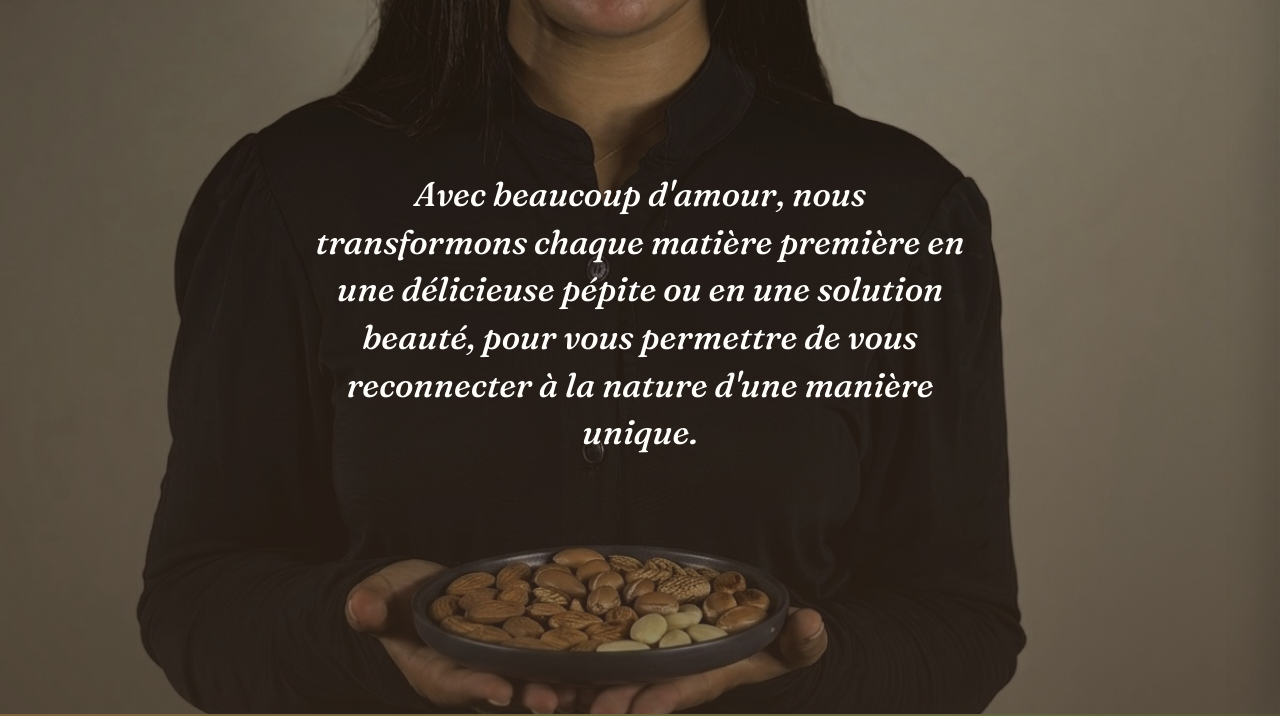
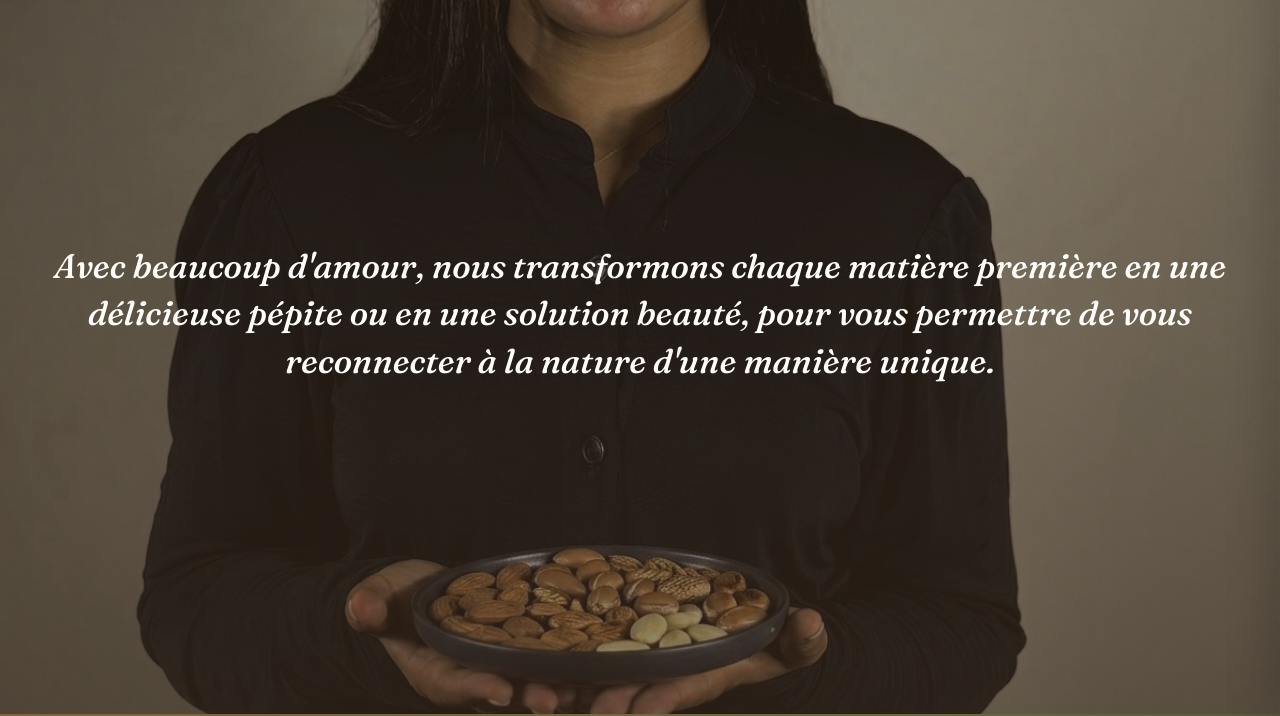
Before and after one commit to ayanajem780/cooperative-argan, a plain HTML site: page index.html in a window 1280 px wide. Shown: the part 86-802 px from the top of the page. Drawn offline with nearby package versions, Linux system fonts and the light colour scheme.

Commit message:
Ajuste largeur texte hero-love

```diff
--- a/index.html
+++ b/index.html
@@ -145,7 +145,7 @@ nav.mainnav a:hover{color:var(--olive-fonce);}
   background:linear-gradient(180deg,rgba(59,44,32,.35) 0%, rgba(59,44,32,.6) 100%);
 }
 .hero-love-content{
-  position:relative;z-index:2;max-width:720px;padding:0 32px;text-align:center;
+  position:relative;z-index:2;max-width:1500px;padding:0 32px;text-align:center;
 }
 .hero-love-content p{
   font-family:'Fraunces',serif;font-style:italic;font-weight:500;
```
